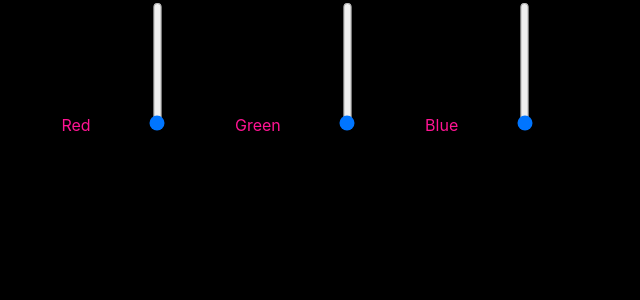
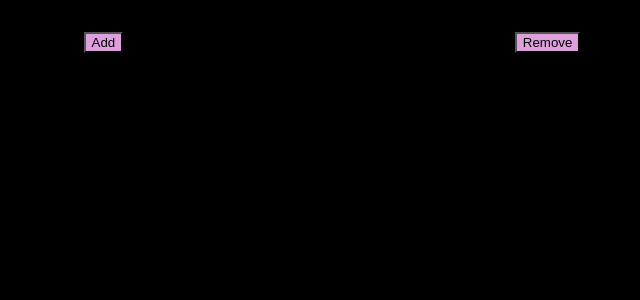
Before and after one commit to banaanihillo/tuni-gui-react, a React (Create React App) app: page / in a window 1280 px wide. Shown: the top 300 px of the page, without its empty margins (308-948 px from the left). Built offline with nearby package versions, Linux system fonts and the light colour scheme.

Commit message:
Added exercise 3-2-small (Date picker)
Exercise 3-2-small:
Added number input for year,
and select input for month and date,
to put together a YYYY-MM-DD date,
since input type="date" forces locale

```diff
--- a/src/App.css
+++ b/src/App.css
@@ -1,19 +1,58 @@
 html {
     background-color: black;
-    color: deeppink;
+    color: magenta;
+}
+
+input,
+select {
+    background-color: violet;
+    margin-left: 1em;
 }
 
 /*
-Support for vertical range sliders is abysmal,
-so include a webkit quirk in addition to the Gecko orient
+Make the input just big enough to fit four numbers in,
+to guide the user into how many numbers are expected
 */
-input[type="range"] {
-    -webkit-appearance: slider-vertical;
-    margin-right: 1em;
+input[type="number"] {
+    width: 3.5em;
 }
 
-.range-container {
-    text-align: center;
+.list-container {
+    display: flex;
+    flex-flow: row nowrap;
+    justify-content: space-evenly;
 }
 
-/**/
+/*
+Stripe the list item background from black to dark-ish gray
+*/
+li:nth-child(even) {
+    background-color: #222222;
+}
+
+.selected {
+    outline: 1px solid darkmagenta;
+}
+
+/*
+Simple visual cue to tell the user that a list item can be selected
+*/
+li:hover {
+    cursor: pointer;
+}
+
+button {
+    background-color: plum;
+}
+
+.application-container {
+    display: flex;
+    flex-flow: column nowrap;
+}
+
+.button-container {
+    display: flex;
+    flex-flow: row nowrap;
+    justify-content: space-evenly;
+}
+/* */
--- a/src/App.js
+++ b/src/App.js
@@ -1,55 +1,174 @@
 import React, {useState, useEffect} from "react"
 import "./App.css"
 
+/*
+    <input type="date"> remains a locale nightmare, so,
+    instead of forcing the user to conform to MM/DD/YYY (for example),
+    use three separate input elements,
+    to make sure the only unambiguous format (YYYY-MM-DD) is used
+*/
+
 const App = () => {
-    const [red, setRed] = useState(0)
-    const [green, setGreen] = useState(0)
-    const [blue, setBlue] = useState(0)
+    const [dates, setDates] = useState([])
+    const [selected, setSelected] = useState(null)
+
     useEffect(() => {
-        let rangeContainer = document.querySelector(".range-container")
-        rangeContainer.style
-            .backgroundColor = `rgb(${red}, ${green}, ${blue})`
+        if (selected) {
+            return () => {
+                selected.classList.remove("selected")
+            }
+        }
     },
-    [red, green, blue])
+    [selected])
 
-    return <div className="range-container">
-        <label htmlFor="red-input">
-            Red
-        </label>
-        <input
-            type="range"
-            min={0}
-            max={255}
-            /* Only for Gecko, css handles the rest */
-            orient="vertical"
-            id="red-input"
-            value={red}
-            onChange={(event) => setRed(event.target.value)}
-        />
-        <label htmlFor="green-input">
-            Green
-        </label>
-        <input
-            type="range"
-            min={0}
-            max={255}
-            orient="vertical"
-            id="green-input"
-            value={green}
-            onChange={(event) => setGreen(event.target.value)}
-        />
-        <label htmlFor="blue-input">
-            Blue
-        </label>
-        <input
-            type="range"
-            min={0}
-            max={255}
-            orient="vertical"
-            id="blue-input"
-            value={blue}
-            onChange={(event) => setBlue(event.target.value)}
-        />
+    const mapOptions = (optionValue) => {
+        return <option key={optionValue}>
+            {/*
+                Pad the months and days from 1 to 9,
+                so they become 01 to 09
+            */}
+            {String(optionValue).padStart(2, "0")}
+        </option>
+    }
+
+    const updateProperty = (dateObject, property, value) => {
+        const updatedDates = dates.map(date => {
+            return (date.id === dateObject.id)
+                ? {...date, [property]: value}
+                : date
+        })
+        setDates(updatedDates)
+    }
+
+    return <div className="application-container">
+        <ul>
+            {dates.map((date, index) => {
+                return <li
+                    key={index}
+                    className="list-container"
+                    onClick={(event) => {
+                        event.currentTarget.classList.add("selected")
+                        setSelected(event.currentTarget)
+                    }}
+                >
+                    {/*    YYYY   -      MM     -     DD */}
+                    {`${date.year}-${date.month}-${date.day}`}
+                    <span>
+                        <label htmlFor={`year-input-${index}`}>
+                            Year (YYYY)
+                        </label>
+                        <input
+                            type="number"
+                            min={1970}
+                            max={9999}
+                            id={`year-input-${index}`}
+                            placeholder="YYYY"
+                            onChange={(event) => {
+                                // "Prevent" years larger than 9999
+                                if (event.target.value.length > 4) {
+                                    return
+                                }
+                                updateProperty(
+                                    date,
+                                    "year",
+                                    /*
+                                    If the input is less than 1000,
+                                    add leading zeroes to make it YYYY
+                                    */
+                                    event.target.value.padStart(4, "0")
+                                )
+                            }}
+                        />
+                    </span>
+                    <span>
+                        <label htmlFor={`month-input-${index}`}>
+                            Month
+                        </label>
+                        <select
+                            onChange={(event) => {
+                                updateProperty(
+                                    date,
+                                    "month",
+                                    event.target.value
+                                )
+                            }}
+                            defaultValue="MM"
+                        >
+                            {/* Use MM as a placeholder, kind of */}
+                            <option disabled>
+                                MM
+                            </option>
+                            {/* 12 months, starting from 01 */}
+                            {[...Array(12)].map((_value, index) => {
+                                return mapOptions(index + 1)
+                            })}
+                        </select>
+                    </span>
+                    <span>
+                        <label htmlFor={`day-input-${index}`}>
+                            Day
+                        </label>
+                        <select
+                            onChange={(event) => {
+                                updateProperty(
+                                    date,
+                                    "day",
+                                    event.target.value
+                                )
+                            }}
+                            defaultValue="DD"
+                        >
+                            <option disabled>
+                                DD
+                            </option>
+                            {/* 31 days, starting from 01 */}
+                            {[...Array(31)].map((_value, index) => {
+                                return mapOptions(index + 1)
+                            })}
+                        </select>
+                    </span>
+                </li>
+            })}
+        </ul>
+        <div className="button-container">
+            <button onClick={() => {
+                const today = new Date()
+                setDates([
+                    ...dates,
+                    {
+                        id: today.toISOString(),
+                        /*
+                        Use a String for year as well,
+                        just for consistency,
+                        although the year will be >= 1970 anyway
+                        */
+                        year: String(today.getFullYear())
+                            .padStart(4, "0"),
+                        /*
+                        Counts from 0 to 11 for some reason,
+                        so just add one,
+                        also pad the default month and day as well,
+                        to modify 1 to 9 into 01 to 09
+                        */
+                        month: String(today.getMonth() + 1)
+                            .padStart(2, "0"),
+                        day: String(today.getDate())
+                            .padStart(2, "0")
+                    }
+                ])
+            }}>
+                Add
+            </button>
+            <button onClick={() => {
+                if (!selected) {
+                    return console.log("Select an item to remove.")
+                }
+                selected.remove()
+                setSelected(null)
+            }}>
+                Remove
+            </button>
+        </div>
     </div>
 }
 
```
